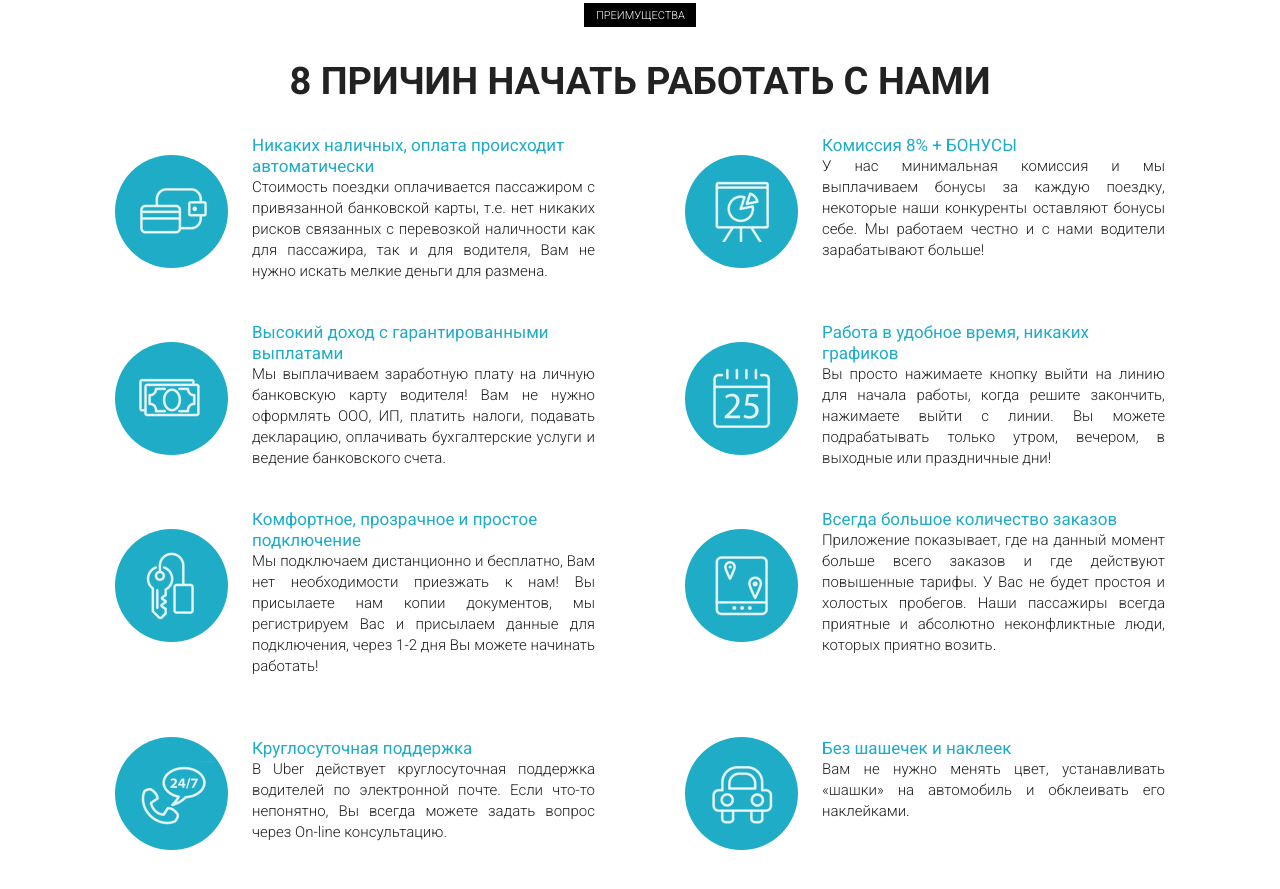
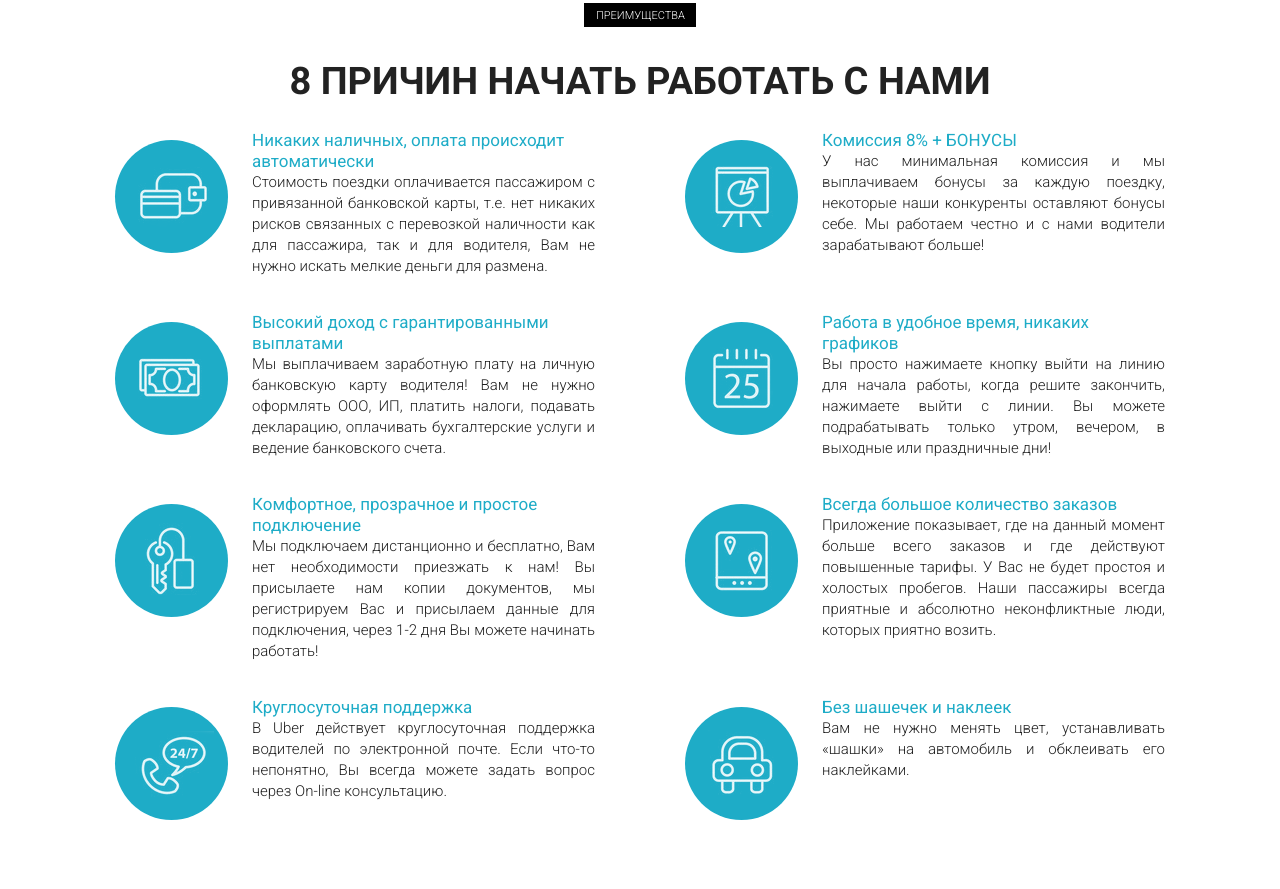
Before and after one commit to glushach/uber.io, a plain HTML site: page src/index.html in a window 1280 px wide. Shown: the part 918-1807 px from the top of the page. Drawn offline with Linux system fonts and the light colour scheme.

Commit message:
Мелкие исправления секции 8 причин

```diff
--- a/src/css/style.css
+++ b/src/css/style.css
@@ -183,11 +183,11 @@ nav {
   display: flex; /*Разпространяется на .reasons_round и reasons_descr*/
   justify-content: center;
   align-items: flex-start;
-  margin-top: 40px;  /*35px*/
+  margin-top: 35px;  /*35px*/
 }
 
 .reasons .reasons_block .reasons_round {
-  margin: 20px 24px 0 0;
+  margin: 10px 24px 0 0; /*20px*/
   display: flex; /*Распространяется на img*/
   justify-content: center;
   align-items: center;
--- a/src/index.html
+++ b/src/index.html
@@ -164,7 +164,7 @@
               <img src="icons/reasons/reason_7.png" alt="reason">
             </div>
             <div class="reasons_descr">
-              <div class="reasons_subtitle"> <br>Круглосуточная поддержка</div>
+              <div class="reasons_subtitle">Круглосуточная поддержка</div>
               <div class="reasons_text">
                 В Uber действует круглосуточная поддержка водителей по электронной почте. Если что-то непонятно, Вы
                 всегда можете задать вопрос через On-line консультацию.
@@ -178,7 +178,7 @@
               <img src="icons/reasons/reason_8.png" alt="reason">
             </div>
             <div class="reasons_descr">
-              <div class="reasons_subtitle"><br>Без шашечек и наклеек</div>
+              <div class="reasons_subtitle">Без шашечек и наклеек</div>
               <div class="reasons_text">
                 Вам не нужно менять цвет, устанавливать «шашки» на автомобиль и обклеивать его наклейками.
               </div>
```
